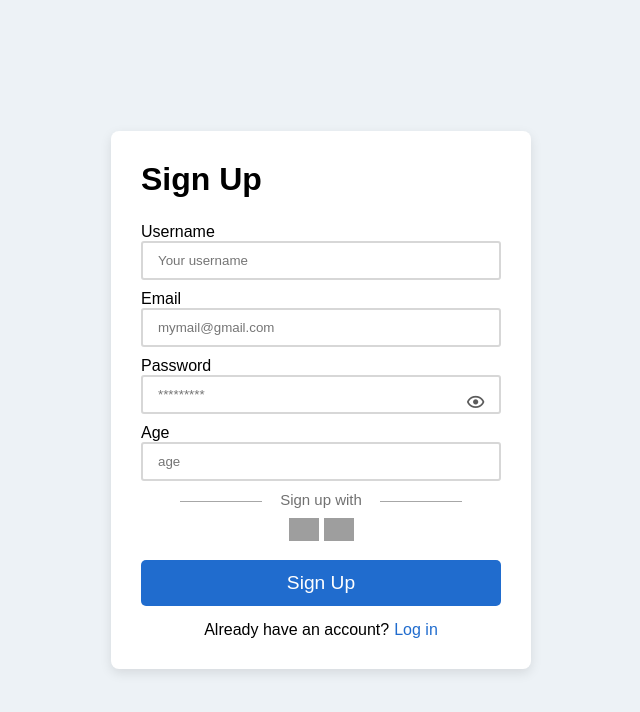
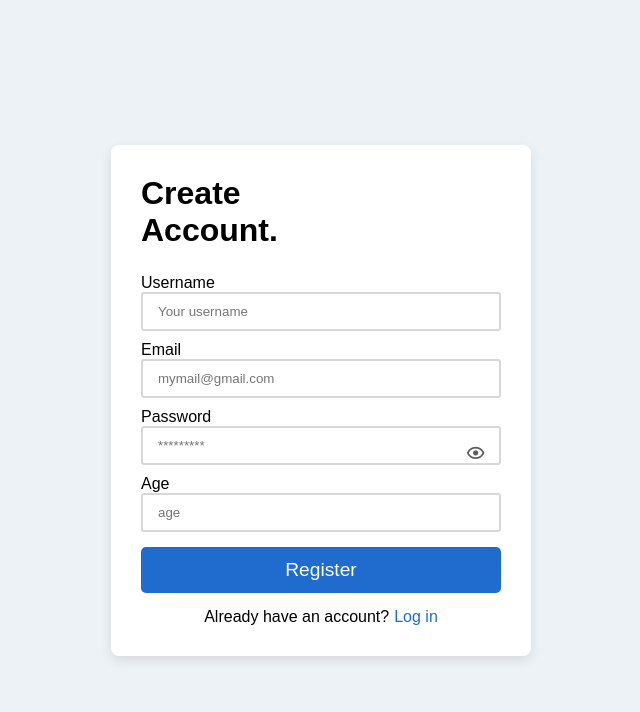
Before and after one commit to creative-tutorials/hashtag, a React (Vite) app: page /signup in a window 1280 px wide. Shown: the top 712 px of the page, without its empty margins (319-959 px from the left). Built offline with nearby package versions, Linux system fonts and the light colour scheme; grey boxes are pictures that could not be loaded.

Commit message:
🚧 Work in progress

```diff
--- a/src/pages/Home.tsx
+++ b/src/pages/Home.tsx
@@ -1,11 +1,9 @@
 import { Col2Tabs } from "../components/design/Col2Tabs";
-import { useRef, useMemo, useState, useEffect } from "react";
-import { ReadFileFromSystem } from "../components/upload/fileReader";
+import { useRef, useMemo, useEffect } from "react";
 import { HashTagQuotes } from "../components/fun/quotes";
 import { Col1Tabs } from "../components/design/col1Tabs";
 import portrait from "/ab1.jpg";
-import React from "react";
-import LazyLoad from "react-lazy-load"; /* 👈 Will be used soon 🔜 */
+// import LazyLoad from "react-lazy-load"; /* 👈 Will be used soon 🔜 */
 const HashtagHomePage = () => {
   const dataFetchedRef = useRef(false);
   const _box_item: any = useRef();
@@ -35,14 +33,7 @@ const HashtagHomePage = () => {
       input.current.placeholder = lodge;
     }
   };
-  /**
-   * FetchFileFromFileAPI is a function that takes an event as an argument and calls the
-   * ReadFileFromSystem function with the event as an argument.
-   * @param {any} event - any - The event object that is passed to the function.
-   */
-  const FetchFileFromFileAPI = (event: any) => {
-    ReadFileFromSystem(event);
-  };
+
   return (
     <>
       <div className="cols">
@@ -52,7 +43,6 @@ const HashtagHomePage = () => {
         <Col2Tabs
           portrait={portrait}
           input={input}
-          FetchFileFromFileAPI={FetchFileFromFileAPI}
           _box_item={_box_item}
         />
       </div>
--- a/src/pages/Login.tsx
+++ b/src/pages/Login.tsx
@@ -77,7 +77,18 @@ function LoginPageComponent() {
   return (
     <div id={login_design.wrap}>
       <div id={login_design.form_container}>
-        <p id={login_design.header}>Log In</p>
+        <p id={login_design.header}>Hello.</p>
+        <p id={login_design.header}>Welcome Back</p>
+        <div id={login_design.signoption}>
+          <div id={login_design.options} onClick={() => confirm("coming soon")}>
+            <img src="facebook.svg" alt="facebook logo" />
+            <p>Sign in with Facebook</p>
+          </div>
+          <div id={login_design.options} onClick={() => confirm("coming soon")}>
+            <img src="google.svg" alt="google logo" />
+            <p>Sign in with Google</p>
+          </div>
+        </div>
         <div id={login_design.cms}>
           <div id={login_design.inputbox}>
             <span>Email</span>
@@ -104,27 +115,12 @@ function LoginPageComponent() {
           <p id={login_design.fgtpassword}>
             <Link to={`/forgot-password`}>Forgot password?</Link>
           </p>
-          <div id={login_design.signoption}>
-            <span>Sign in with</span>
-            <div id={login_design.options}>
-              <img
-                src="facebook.png"
-                alt="facebook logo"
-                onClick={() => confirm("coming soon")}
-              />
-              <img
-                src="google.png"
-                alt="google logo"
-                onClick={() => confirm("coming soon")}
-              />
-            </div>
-          </div>
           <div id={login_design.reqbtn}>
             <button onClick={SubmitFormDetails}>Log In</button>
           </div>
           <div id={login_design.reqbtn}>
-            <p>Don't have an account</p>
-            <Link to={`/signup`}>Sign up</Link>
+            <p>Don't have an account?</p>
+            <Link to={`/signup`}>Register</Link>
           </div>
         </div>
       </div>
--- a/src/pages/Signup.tsx
+++ b/src/pages/Signup.tsx
@@ -89,7 +89,8 @@ function SignupPageComponent() {
   return (
     <div id={design.wrap}>
       <div id={design.form_container}>
-        <p id={design.header}>Sign Up</p>
+        <p id={design.header}>Create</p>
+        <p id={design.header}>Account.</p>
         <div id={design.cms}>
           <div id={design.inputbox}>
             <span>Username</span>
@@ -124,23 +125,8 @@ function SignupPageComponent() {
             <span>Age</span>
             <input type="number" placeholder="age" ref={getAgeField} />
           </div>
-          <div id={design.signoption}>
-            <span>Sign up with</span>
-            <div id={design.options}>
-              <img
-                src="facebook.png"
-                alt="facebook logo"
-                onClick={() => confirm("coming soon")}
-              />
-              <img
-                src="google.png"
-                alt="google logo"
-                onClick={() => confirm("coming soon")}
-              />
-            </div>
-          </div>
           <div id={design.reqbtn}>
-            <button onClick={SubmitFormDetails}>Sign Up</button>
+            <button onClick={SubmitFormDetails}>Register</button>
           </div>
           <div id={design.reqbtn}>
             <p>Already have an account?</p>
--- a/src/pages/profile.tsx
+++ b/src/pages/profile.tsx
@@ -1,7 +1,7 @@
 import React, { lazy, Suspense } from "react";
 import "../styles/profile.css";
 import { EditUserProfile } from "../auth/EditUserProfile";
-import { FetchProfileDataFromAPI } from "../function/FetchProfile";
+import { FetchProfileDataFromAPI } from "../function/profile/FetchProfile";
 import { Link } from "react-router-dom";
 import { useState, useEffect, useRef } from "react";
 const TrendsHeader = lazy(() => import("../components/trends/TrendsHeader"));
--- a/src/styles/login.module.css
+++ b/src/styles/login.module.css
@@ -16,7 +16,7 @@
   font-weight: 600;
 }
 #cms {
-  margin-top: 25px;
+  margin-top: 35px;
 }
 #inputbox {
   width: 100%;
@@ -32,8 +32,8 @@
 #inputbox input:focus {
   border-color: #206CCE;
 }
-#inputbox {
-  margin-top: 10px;
+#inputbox:nth-child(2) {
+  margin-top: 25px;
 }
 #inputbox i {
   position: absolute;
@@ -54,46 +54,36 @@
 }
 
 #signoption {
+  margin-top: 20px;
+}
+#options {
+  width: 100%;
   display: flex;
   align-items: center;
-  justify-content: center;
-  flex-direction: column;
+  padding: 8px 25px;
+  border-radius: 5px;
+}
+#options:nth-child(1) {
+  background-color: #0165E1;
+}
+#options:nth-child(2) {
   margin-top: 10px;
+  background-color: #DB4437;
 }
-#signoption span {
-  color: rgb(113, 113, 113);
-  position: relative;
-  font-size: 15px;
-}
-#signoption span::before {
-  content: "";
-  position: absolute;
-  top: 10px;
-  right: 100px;
-  display: block;
-  width: 100%;
-  height: 1px;
-  background-color: rgb(167, 167, 167);
-}
-#signoption span::after {
-  content: "";
-  position: absolute;
-  top: 10px;
-  left: 100px;
-  display: block;
-  width: 100%;
-  height: 1px;
-  background-color: rgb(167, 167, 167);
+#options:hover {
+  cursor: pointer;
 }
 #options img {
   width: 30px;
-  margin-top: 10px;
+  filter: invert(1);
 }
 #options img:hover {
   cursor: pointer;
 }
-#options img:nth-child(2) {
-  margin-left: 5px;
+#options p {
+  margin-left: 55px;
+  font-weight: 500;
+  color: #fff;
 }
 #reqbtn {
   margin-top: 8px;
--- a/src/styles/postUI.module.css
+++ b/src/styles/postUI.module.css
@@ -16,7 +16,8 @@
   padding: 20px;
   margin-top: 20px;
   border-radius: 8px;
-  box-shadow: rgba(0, 0, 0, 0.1) 0px 1px 3px 0px, rgba(0, 0, 0, 0.06) 0px 1px 2px 0px;
+  box-shadow: rgba(0, 0, 0, 0.1) 0px 1px 3px 0px,
+    rgba(0, 0, 0, 0.06) 0px 1px 2px 0px;
 }
 .nxd {
   display: flex;
@@ -115,3 +116,25 @@
   scroll-behavior: smooth;
   margin-top: 15px;
 }
+.mediaContent #date {
+  font-size: 14px;
+  color: rgb(51, 62, 66);
+  margin-right: 10px;
+}
+.mediaContent .right_col span {
+  font-weight: 500;
+  font-size: 15px;
+}
+.mediaContent .right_col {
+  display: flex;
+  align-items: center;
+}
+.mediaContent .right_col #dropdwnbtn i {
+  padding: 5px 5px;
+  background-color: rgb(198, 217, 224);
+  color: rgb(57, 64, 66);
+  font-size: 1.3rem;
+  font-weight: 500;
+  cursor: pointer;
+  border-radius: 50%;
+}
--- a/src/styles/signup.module.css
+++ b/src/styles/signup.module.css
@@ -52,49 +52,6 @@
   text-decoration: none;
   color: #206CCE;
 }
-
-#signoption {
-  display: flex;
-  align-items: center;
-  justify-content: center;
-  flex-direction: column;
-  margin-top: 10px;
-}
-#signoption span {
-  color: rgb(113, 113, 113);
-  position: relative;
-  font-size: 15px;
-}
-#signoption span::before {
-  content: "";
-  position: absolute;
-  top: 10px;
-  right: 100px;
-  display: block;
-  width: 100%;
-  height: 1px;
-  background-color: rgb(167, 167, 167);
-}
-#signoption span::after {
-  content: "";
-  position: absolute;
-  top: 10px;
-  left: 100px;
-  display: block;
-  width: 100%;
-  height: 1px;
-  background-color: rgb(167, 167, 167);
-}
-#options img {
-  width: 30px;
-  margin-top: 10px;
-}
-#options img:hover {
-  cursor: pointer;
-}
-#options img:nth-child(2) {
-  margin-left: 5px;
-}
 #reqbtn {
   margin-top: 8px;
 }
@@ -131,7 +88,7 @@
   transition: 0.3s cubic-bezier(0.445, 0.05, 0.55, 0.95);
 }
 #reqbtn button:hover::before {
-  content: "Sign Up";
+  content: "Register";
   width: 100%;
   height: 100%;
   background-color: #1674EA;
```
